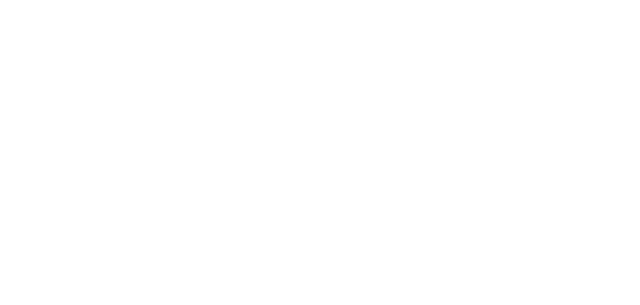
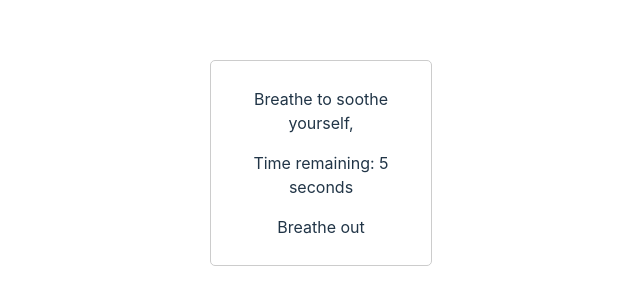
Before and after one commit to AndrewTran03/Tranquility-App---VTHackViolet---Spring2024, a React (Vite) app in the folder client/: page /breathing in a window 1280 px wide. Before the commit this address had no page. Shown: the part 237-542 px from the top of the page, without its empty margins (319-959 px from the left). Built offline with nearby package versions, Linux system fonts and the light colour scheme.

Commit message:
Batyr's finished code (still needs styling)

```diff
--- a/client/src/AppRouter.tsx
+++ b/client/src/AppRouter.tsx
@@ -1,18 +1,19 @@
-import React, { useRef } from "react";
+import React from "react";
 import { BrowserRouter as Router, Routes, Route } from "react-router-dom";
 import Login from "./components/Login.tsx";
-import { text } from "d3";
 import Welcome from "./components/Welcome.tsx";
 import PrevJournal from "./components/PrevJournal.tsx";
+import Breathing from "./components/Breathing.tsx";
 
 const AppRouter: React.FC = () => {
   return (
     <>
       <Router>
         <Routes>
-          <Route path="/" element={<Login username={"TEST"} />}></Route>
+          <Route path="/" element={<Login />}></Route>
           <Route path="/welcome" element={<Welcome />} />
           <Route path="/prev_journal" element={<PrevJournal />}></Route>
+          <Route path="/breathing" element={<Breathing />} />
         </Routes>
       </Router>
     </>
--- /dev/null
+++ b/client/src/components/Breathing.tsx
@@ -0,0 +1,50 @@
+import React, { useContext, useEffect, useState } from "react";
+import UsernameContext from "../shared/UsernameContext";
+
+const Breathing: React.FC = () => {
+  const { username } = useContext(UsernameContext);
+  const [timer, setTimer] = useState(10);
+  const [loopCount, setLoopCount] = useState(0);
+
+  const breathMessage =
+    loopCount % 3 === 1 ? 'Breathe in' : loopCount % 3 === 0 ? 'Breathe out' : 'Hold your breath';
+
+  useEffect(() => {
+    const interval = setInterval(() => {
+      setTimer((prevTimer) => (prevTimer > 0 ? prevTimer - 1 : 0));
+    }, 1000);
+
+    if (timer === 0) {
+      setLoopCount((prevCount) => prevCount + 1);
+      setTimer(10);
+    }
+
+    if (loopCount === 18) {
+      console.log("Breathing exercise completed 18 times.");
+      clearInterval(interval);
+    }
+
+
+    return () => clearInterval(interval);
+  }, [timer, loopCount]);
+
+  return (
+    <div style={{ border: "1px solid #ccc", padding: "10px", borderRadius: "5px", width: "200px" }}>
+      <p>Breathe to soothe yourself, {username}</p>
+      <div>
+        <p>Time remaining: {timer} seconds</p>
+        <p>{breathMessage}</p>
+      </div>
+    </div>
+  );
+};
+
+export default Breathing;
+//need to add here some counter for how long to breath/exhale/hold
+//i was thinking to create a count down timer
+//counts down from 10 to inhale air
+//counts down frm 10 to hold your breath
+//counts down from 10 to exhaule your breath
+
+//repeat this 30 second cycle 6 times to do a total of 3 mins of breath exercising
+//have button th    at says "end and return" to just stop anytime you want
--- a/client/src/components/Login.tsx
+++ b/client/src/components/Login.tsx
@@ -1,11 +1,10 @@
-import { useState, useEffect, useRef, FormEvent } from "react";
+import { useEffect, useRef, FormEvent, useContext } from "react";
 import { useNavigate } from "react-router-dom";
+import UsernameContext from "../shared/UsernameContext";
 
-type Props = {
-  username: string;
-};
-const Login: React.FC<Props> = (props) => {
-  const [username, setUsername] = useState(props.username);
+
+const Login: React.FC = () => {
+  const { username, setUsername } = useContext(UsernameContext);
   const usernameRef = useRef<HTMLInputElement | null>(null);
   const navigate = useNavigate();
 
@@ -22,7 +21,7 @@ const Login: React.FC<Props> = (props) => {
     if (usernameRef.current!.value.length === 0) {
       alert("Please enter a valid username!");
     } else {
-      navigate("/welcome", { state: { username: usernameRef.current!.value || username } });
+      navigate("/welcome");
     }
   }
 
--- a/client/src/components/Welcome.tsx
+++ b/client/src/components/Welcome.tsx
@@ -1,28 +1,26 @@
-import React, { useEffect, useState } from "react";
-import { useLocation } from "react-router-dom";
+import React, { FormEvent, useContext } from "react";
+import { useNavigate } from "react-router-dom";
+import UsernameContext from "../shared/UsernameContext";
 
-type Props = {
-  username?: string;
-};
+const Welcome: React.FC = () => {
+  const { username } = useContext(UsernameContext);
+  const navigate = useNavigate();
 
-const Welcome: React.FC<Props> = (props) => {
-  const [username, setUsername] = useState(props.username || "");
-  const location = useLocation();
+  function handleEnterBreathing(e: FormEvent<HTMLButtonElement>) {
+    e.preventDefault();
+    console.log("Button pressed");
+    navigate("/breathing", { state: {username: username }} );
+  }
 
-  // Link Props: useState() Change and Management
-  useEffect(() => {
-    console.log(location.state.username);
-    if (location.state && !Object.values(location.state).includes(undefined)) {
-      const newUsername = location.state.username;
-      setUsername(newUsername);
-    }
-  }, [location.state]);
+  return (
+      <>
+          <p>Welcome To Tranquility,</p> {username}
+          <button type="submit" onClick={handleEnterBreathing}>
+              Go To Breathing
+          </button>
 
-  useEffect(() => {
-    console.log(`New username: ${username}`);
-  }, [username]);
-
-  return <>Hello {username}</>;
+      </>
+  );
 };
 
 export default Welcome;
```
